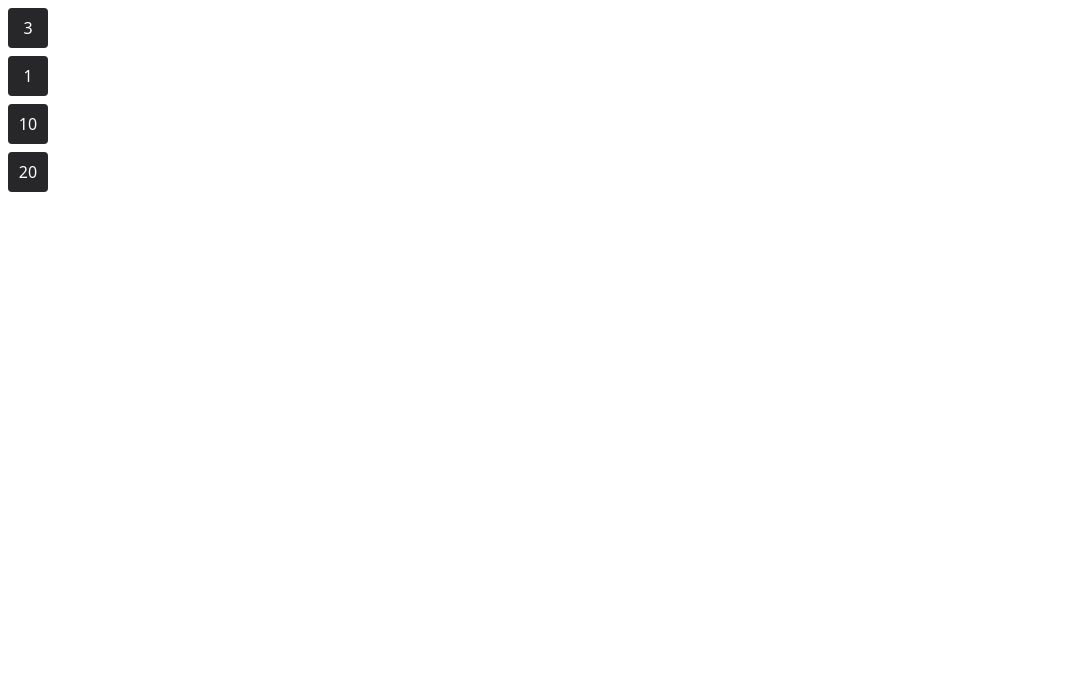
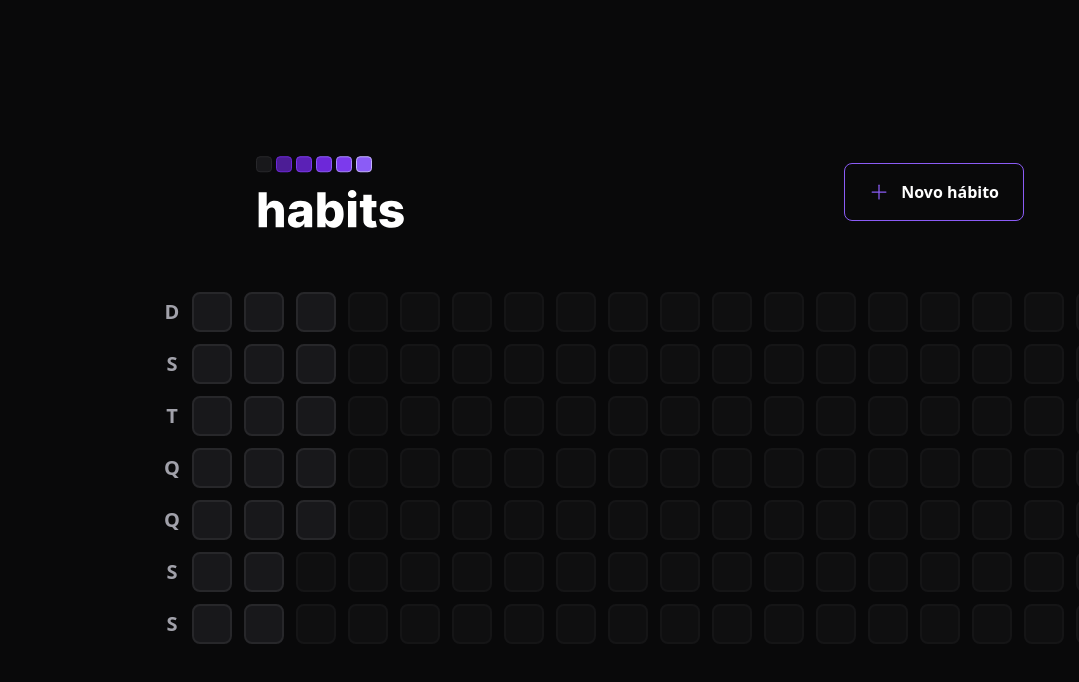
Before and after one commit to RenanFachin/RS_NLW_Setup, a React (Vite) app in the folder web/: page / in a window 1280 px wide. Shown: the top 682 px of the page, without its empty margins (0-1079 px from the left). Built offline with nearby package versions, Linux system fonts and the light colour scheme.

Commit message:
Creates components

```diff
--- a/web/index.html
+++ b/web/index.html
@@ -6,7 +6,7 @@
   <meta name="viewport" content="width=device-width, initial-scale=1.0" />
   <title>NLW#SETUP - Habits</title>
 </head>
-  <body>
+<body class="bg-background text-white">
   <div id="root"></div>
   <script type="module" src="/src/main.tsx"></script>
 </body>
--- a/web/package.json
+++ b/web/package.json
@@ -9,6 +9,8 @@
     "preview": "vite preview"
   },
   "dependencies": {
+    "dayjs": "^1.11.7",
+    "phosphor-react": "^1.4.1",
     "react": "^18.2.0",
     "react-dom": "^18.2.0"
   },
--- a/web/src/components/Habit.tsx
+++ /dev/null
@@ -1,13 +0,0 @@
-
-interface HabitsProps {
-    completed: number;
-}
-
-export function Habit({ completed }: HabitsProps) {
-    return (
-        <div
-        className="bg-zinc-800 w-10 h-10 text-white rounded m-2 text-center flex items-center justify-center">
-                {completed}
-        </div>
-    )
-}
--- /dev/null
+++ b/web/src/components/Header.tsx
@@ -0,0 +1,19 @@
+import { Plus } from "phosphor-react";
+import logoImage from '../assets/logo.svg'
+
+
+export function Header() {
+    return (
+        <div className='w-full max-w-3xl mx-auto flex items-center justify-between'>
+            <img src={logoImage} alt="Habits logo" />
+
+            <button
+                className='border border-violet-500 font-semibold rounded-lg px-6 py-4 flex items-center gap-3 hover:border-violet-300'
+                type='button'
+            >
+                <Plus size={20} className="text-violet-500" />
+                Novo hábito
+            </button>
+        </div>
+    )
+}
--- /dev/null
+++ b/web/src/components/Summary/DaysColumn.tsx
@@ -0,0 +1,12 @@
+
+interface DaysColumnProps {
+    weekday: string
+}
+
+export function DaysColumn({ weekday }: DaysColumnProps) {
+    return (
+        <div className="text-zinc-400 text-xl font-bold h-10 w-10 flex items-center justify-center">
+            {weekday}
+        </div>
+    )
+}
--- /dev/null
+++ b/web/src/components/Summary/HabitDay.tsx
@@ -0,0 +1,11 @@
+
+// interface HabitDayProps {
+//     completed: number;
+// }
+
+export function HabitDay() {
+    return (
+        <div className="w-10 h-10 bg-zinc-900 border-2 border-zinc-800 rounded-lg"></div>
+
+    )
+}
--- /dev/null
+++ b/web/src/components/Summary/Table.tsx
@@ -0,0 +1,54 @@
+import { generateDatesFromYearBeginning } from "../../utils/generate-dates-from-year-beginning"
+import { DaysColumn } from "./DaysColumn"
+import { HabitDay } from "./HabitDay"
+
+// Array auxiliar
+const weekDays = ['D', 'S', 'T', 'Q', 'Q', 'S', 'S']
+
+const summaryDates = generateDatesFromYearBeginning()
+const minimiumSummaryDatesSize = 18 * 7 // Minimo de quadrado que queremos me tela
+const amountOfDaysToFill = minimiumSummaryDatesSize - summaryDates.length // Quantos quadrados faltam para completar este mínimo de 18 semanas
+
+
+export function Table() {
+    return (
+        <div className="w-full flex">
+            <div className="grid grid-rows-7 grid-flow-row gap-3">
+
+                {
+                    // A segunda posição do map é o indice dele. Neste caso utilizamos para interpolar uma key única para cada item
+                    weekDays.map((weekday, i) => {
+                        return (
+                            <DaysColumn
+                                key={`${weekday}-${i}`}
+                                weekday={weekday}
+                            />
+                        )
+                    })
+                }
+
+            </div>
+
+            <div className="grid grid-rows-7 grid-flow-col gap-3">
+                {
+                    summaryDates.map(date => {
+                        return (
+                            <HabitDay
+                                key={date.toString()} // o KEY precisa ser uma string
+                            />
+                        )
+                    })
+                }
+
+                {amountOfDaysToFill > 0 && Array.from({ length: amountOfDaysToFill }).map((_, i) => {
+                    return (
+                        <div
+                            key={i}
+                            className="w-10 h-10 bg-zinc-900 border-2 border-zinc-800 rounded-lg opacity-40 cursor-not-allowed"
+                        />
+                    )
+                })}
+            </div>
+        </div>
+    )
+}
--- a/web/src/pages/App.tsx
+++ b/web/src/pages/App.tsx
@@ -1,12 +1,13 @@
-import { Habit } from "../components/Habit";
+import { Header } from "../components/Header";
+import { Table } from "../components/Summary/Table";
 
 export function App() {
   return (
-    <div>
-      <Habit completed={3} />
-      <Habit completed={1} />
-      <Habit completed={10} />
-      <Habit completed={20} />
+    <div className="w-screen h-screen flex justify-center items-center">
+      <div className="w-full max-w-5xl p-6 flex flex-col gap-16">
+        <Header />
+        <Table />
+      </div>
     </div>
   )
 }
--- /dev/null
+++ b/web/src/utils/generate-dates-from-year-beginning.ts
@@ -0,0 +1,17 @@
+import dayjs from "dayjs";
+
+export function generateDatesFromYearBeginning(){
+    const firstDayOfTheYear = dayjs().startOf('year') // pegando o dia 1 do ano
+
+    const today = new Date()
+
+    const dates = []
+    let compareDate = firstDayOfTheYear
+
+    while(compareDate.isBefore(today)){
+        dates.push(compareDate.toDate())
+        compareDate = compareDate.add(1, 'day')
+    }
+
+    return dates
+}
--- a/web/tailwind.config.cjs
+++ b/web/tailwind.config.cjs
@@ -5,7 +5,15 @@
     './index.html'
   ],
   theme: {
-    extend: {},
+    extend: {
+      colors: {
+        background: '#09090A'
+      },
+
+      gridTemplateRows: {
+        7: 'repeat(7, minmax(0,1fr))'
+      }
+    },
   },
   plugins: [],
 }
```
Also changed, not shown: web/src/assets/logo.svg (added), 1 other file (tests, documents, lock files or other folders). Lines whose indentation alone changed are shown as unchanged.
